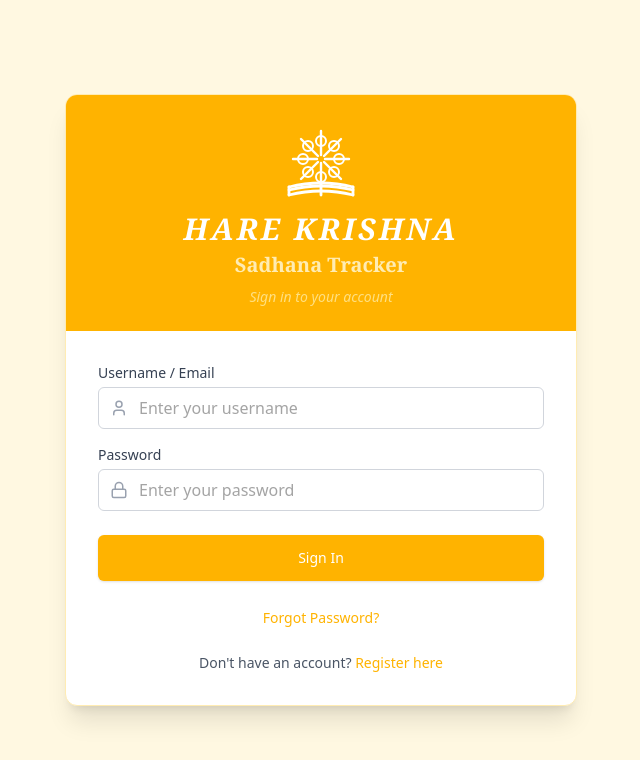
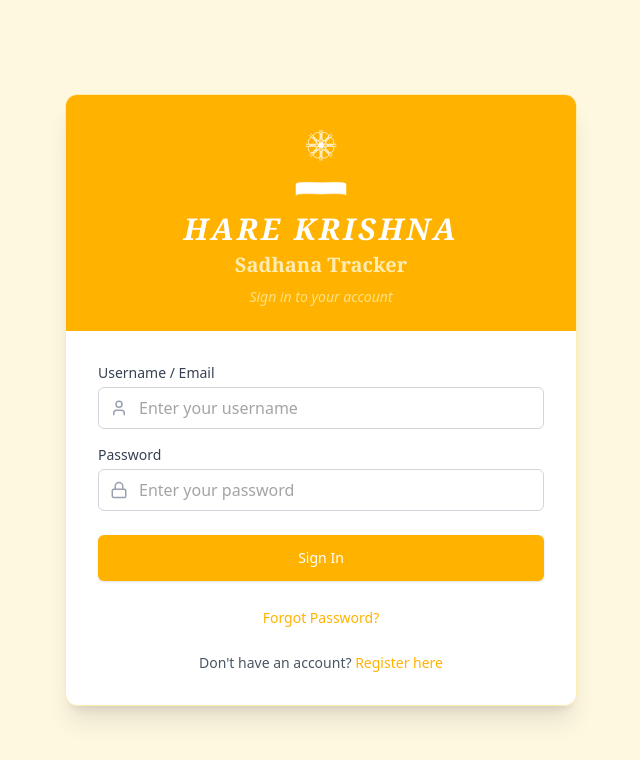
Before and after one commit to DabuluSahoo/sadhana-tracker, a React (Vite) app in the folder frontend/: page /login in a window 1280 px wide. Shown: the top 760 px of the page, without its empty margins (319-959 px from the left). Built offline with nearby package versions, Linux system fonts and the light colour scheme.

Commit message:
Branding: Use official VOICE logo paths and colors in Login page

```diff
--- a/frontend/src/components/VoiceLogo.jsx
+++ b/frontend/src/components/VoiceLogo.jsx
@@ -1,49 +1,56 @@
 import React from 'react';
 
-const VoiceLogo = ({ className = "w-24 h-24", color = "currentColor" }) => {
+const VoiceLogo = ({ className = "w-24 h-24", color = "#CC5500", bookColor = "#ffffff" }) => {
     return (
         <svg
-            viewBox="0 0 400 400"
+            viewBox="0 0 512 640"
             fill="none"
             xmlns="http://www.w3.org/2000/svg"
             className={className}
         >
-            {/* Petals / Star Shape */}
-            <g stroke={color} strokeWidth="12" strokeLinecap="round" strokeLinejoin="round">
-                {/* Horizontal and Vertical Spikes */}
-                <path d="M200 60 L200 180" />
-                <path d="M200 220 L200 340" />
-                <path d="M60 200 L180 200" />
-                <path d="M220 200 L340 200" />
+            {/* Wheel of Knowledge */}
+            <g transform="translate(256, 210)">
+                {/* 8 Double-Line Spokes */}
+                <g stroke={color} strokeWidth="6" strokeLinecap="round">
+                    {[0, 45, 90, 135, 180, 225, 270, 315].map((angle) => (
+                        <g key={angle} transform={`rotate(${angle})`}>
+                            <line x1="-8" y1="-120" x2="-8" y2="-20" />
+                            <line x1="8" y1="-120" x2="8" y2="-20" />
+                        </g>
+                    ))}
+                </g>
 
-                {/* Diagonal Spikes */}
-                <path d="M100 100 L185 185" />
-                <path d="M215 215 L300 300" />
-                <path d="M300 100 L215 185" />
-                <path d="M185 215 L100 300" />
+                {/* 8 Circles */}
+                <g stroke={color} strokeWidth="5" fill="none">
+                    {[22.5, 67.5, 112.5, 157.5, 202.5, 247.5, 292.5, 337.5].map((angle) => (
+                        <circle key={angle} cx="0" cy="-75" r="32" transform={`rotate(${angle})`} />
+                    ))}
+                </g>
+
+                {/* Center Hub */}
+                <circle cx="0" cy="0" r="20" fill={bookColor} stroke={color} strokeWidth="5" />
             </g>
 
-            {/* Circles */}
-            <g stroke={color} strokeWidth="10">
-                <circle cx="200" cy="110" r="25" />
-                <circle cx="200" cy="290" r="25" />
-                <circle cx="110" cy="200" r="25" />
-                <circle cx="290" cy="200" r="25" />
-
-                <circle cx="135" cy="135" r="25" />
-                <circle cx="265" cy="265" r="25" />
-                <circle cx="265" cy="135" r="25" />
-                <circle cx="135" cy="265" r="25" />
-            </g>
-
-            {/* Book Shape */}
-            <g stroke={color} strokeWidth="14" strokeLinecap="round" strokeLinejoin="round">
-                <path d="M40 340 Q200 300 360 340" />
-                <path d="M40 355 Q200 315 360 355" />
-                <path d="M200 315 L200 380" />
-                <path d="M40 340 L40 380" />
-                <path d="M360 340 L360 380" />
-                <path d="M40 380 Q200 340 360 380" />
+            {/* Open Book */}
+            <g transform="translate(256, 520)">
+                {/* Book Base (Filled) */}
+                <path
+                    d="M-200 0 Q-200 -20 0 -10 Q200 -20 200 0 L200 90 Q200 70 0 80 Q-200 70 -200 90 Z"
+                    fill={bookColor}
+                    stroke={color}
+                    strokeWidth="4"
+                />
+                {/* Spine */}
+                <line x1="0" y1="-10" x2="0" y2="80" stroke={color} strokeWidth="3" />
+                {/* Page Details */}
+                <g stroke={color} strokeWidth="2" opacity="0.3">
+                    <path d="M-180 20 Q-100 10 -20 20" />
+                    <path d="M-180 40 Q-100 30 -20 40" />
+                    <path d="M-180 60 Q-100 50 -20 60" />
+                    <path d="M180 20 Q100 10 20 20" />
+                    <path d="M180 40 Q100 30 20 40" />
+                    <path d="M180 60 Q100 50 20 60" />
+                </g>
             </g>
         </svg>
     );
--- a/frontend/src/pages/Login.jsx
+++ b/frontend/src/pages/Login.jsx
@@ -48,7 +48,7 @@ const Login = () => {
                         transition={{ duration: 0.8, ease: "easeOut" }}
                         className="mb-8"
                     >
-                        <VoiceLogo className="w-32 h-32 md:w-48 md:h-48" color="#ffffff" />
+                        <VoiceLogo className="w-32 h-32 md:w-48 md:h-48" color="#ffffff" bookColor="#ffffff" />
                     </motion.div>
                     <motion.h1
                         initial={{ y: 20, opacity: 0 }}
@@ -77,7 +77,7 @@ const Login = () => {
                 >
                     <div className="max-w-md w-full bg-white rounded-xl shadow-xl overflow-hidden md:max-w-lg border border-saffron-100">
                         <div className="bg-saffron-600 py-6 px-8 text-center flex flex-col items-center">
-                            <VoiceLogo className="w-20 h-20 mb-3" color="#ffffff" />
+                            <VoiceLogo className="w-20 h-20 mb-3" color="#ffffff" bookColor="#ffffff" />
                             <h1 className="text-3xl font-serif font-bold text-white tracking-widest mb-1 italic">HARE KRISHNA</h1>
                             <h2 className="text-xl font-serif font-semibold text-saffron-100">Sadhana Tracker</h2>
                             <p className="text-saffron-200 mt-2 text-sm italic">Sign in to your account</p>
```
